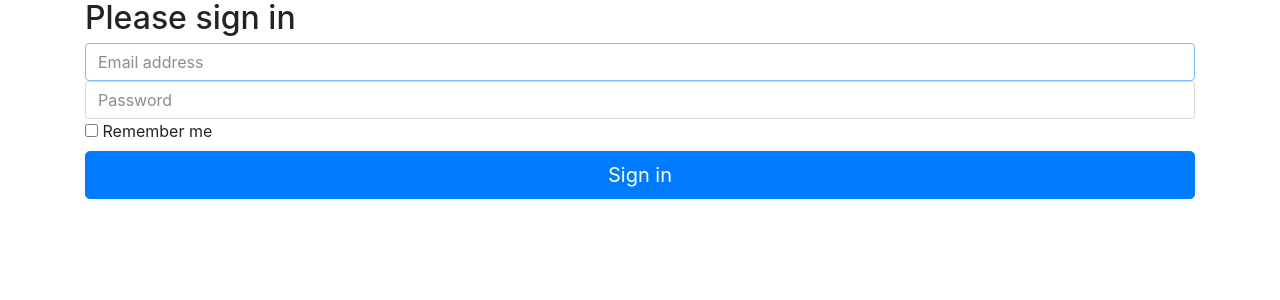
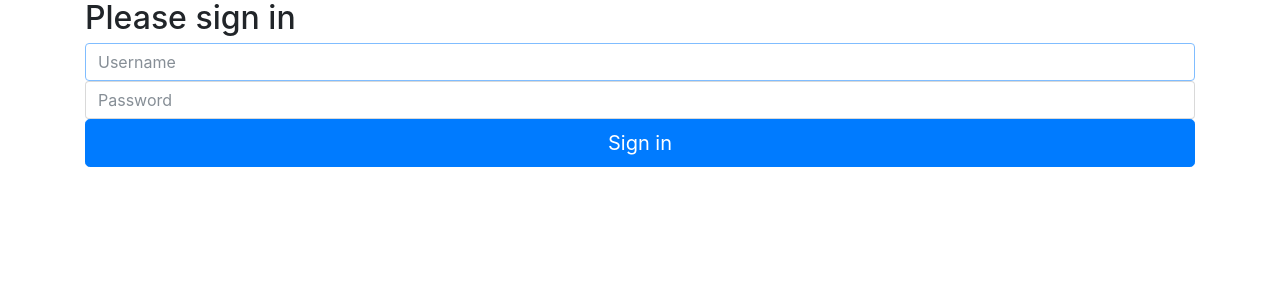
Before and after one commit to sancharz/Moringa_Project, a Django app: page /login/ in a window 1280 px wide. Shown: the top 300 px of the page. Run offline with Django 3.2, Linux system fonts and the light colour scheme; some libraries are stand-ins or nearby versions.

Commit message:
Redid the login system ui and redirect

```diff
--- a/moringa_main_app/templates/registration/login.html
+++ b/moringa_main_app/templates/registration/login.html
@@ -1,47 +1,33 @@
 <!DOCTYPE html>
 {% load staticfiles %}
+
 <html lang="en">
-  <head>
+
+<head>
     <meta charset="utf-8">
     <meta name="viewport" content="width=device-width, initial-scale=1, shrink-to-fit=no">
     <meta name="description" content="">
     <meta name="author" content="">
-    <link rel="icon" href="https://v4-alpha.getbootstrap.com/favicon.ico">
+    <title>Signin Template for Bootstrap</title>
+    <link href="https://v4-alpha.getbootstrap.com/dist/css/bootstrap.min.css" rel="stylesheet">
+    <link href="{% static " login/css/login.css" %}" rel="stylesheet">
+</head>
+<body>
+    {% block content %}
+        <div class="container">
+             <form class="form-signin" method="post" action="/login/">
+                 {% csrf_token %}
+                    <h2 class="form-signin-heading">Please sign in</h2>
+                    <label for="inputEmail" class="sr-only">Username</label>
+                    <input type="text" name="username" class="form-control" placeholder="Username" required autofocus>
+                    <label for="inputPassword" class="sr-only">Password</label>
+                    <input type="password" name="password" id="inputPassword" class="form-control" placeholder="Password" required>
+                    <button class="btn btn-lg btn-primary btn-block" type="submit">Sign in</button>
 
-    <title>Signin Template for Bootstrap</title>
+        </form>
+    </div> <!-- /container -->
+    <script src="../../assets/js/ie10-viewport-bug-workaround.js"></script>
+    {% endblock %}
+</body>
 
-    <!-- Bootstrap core CSS -->
-    <link href="https://v4-alpha.getbootstrap.com/dist/css/bootstrap.min.css" rel="stylesheet">
-
-    <!-- Custom styles for this template -->
-    <link href="{% static "login/css/login.css" %}" rel="stylesheet">
-  </head>
-
-  <body>
-
-    <div class="container">
-
-      <form class="form-signin">
-        <h2 class="form-signin-heading">Please sign in</h2>
-        <label for="inputEmail" class="sr-only">Email address</label>
-        <input type="email" id="inputEmail" class="form-control" placeholder="Email address" required autofocus>
-        <label for="inputPassword" class="sr-only">Password</label>
-        <input type="password" id="inputPassword" class="form-control" placeholder="Password" required>
-        <div class="checkbox">
-          <label>
-            <input type="checkbox" value="remember-me"> Remember me
-          </label>
-        </div>
-        <button class="btn btn-lg btn-primary btn-block" type="submit">Sign in</button>
-      </form>
-
-    </div> <!-- /container -->
-
-
-    <!-- Bootstrap core JavaScript
-    ================================================== -->
-    <!-- Placed at the end of the document so the pages load faster -->
-    <!-- IE10 viewport hack for Surface/desktop Windows 8 bug -->
-    <script src="../../assets/js/ie10-viewport-bug-workaround.js"></script>
-  </body>
 </html>
--- a/moringa_main_app/urls.py
+++ b/moringa_main_app/urls.py
@@ -8,7 +8,6 @@ urlpatterns = [
     #URLS for Student View
     url(r'^$', views.index, name='index'),
     url(r'^check_in/$', views.check_in, name='check_in'),
-    url(r'^login/$', views.login, name='login'),
     #url(r'^$', views.HomePageView.as_view()),
     #url(r'^check_in/$', views.CheckInView.as_view()),
     url(r'^check_in_late/$', views.CheckInLateView.as_view()),
@@ -38,7 +37,7 @@ urlpatterns = [
     url(r'^international_and_other_students$', views.InternationalOtherStudentsView.as_view()),
     url(r'^international_and_other_school$', views.InternationalOtherSchoolView.as_view()),
     url(r'^signup/$', views.signup, name='signup'),
-    url(r'^login/$', auth_views.login, name='login'),
+    url(r'^login/$', views.login, name='login'),
     url(r'^logout/$', auth_views.logout, name='logout'),
 
 ]
--- a/moringa_main_app/views.py
+++ b/moringa_main_app/views.py
@@ -1,7 +1,8 @@
 from django.shortcuts import render, redirect
 from django.views.generic import TemplateView
 from django.contrib.auth.decorators import login_required
-from django.contrib.auth import login, authenticate
+from django.contrib.auth import authenticate
+from django.contrib.auth import login as auth_login
 from django.contrib.auth.forms import UserCreationForm
 from moringa_main_app.forms import SignUpForm
 from django.http import HttpResponseRedirect, HttpResponse
@@ -55,10 +56,23 @@ def logout(request):
 # login
 def login(request):
     if request.method == 'GET':
+        print('gotem')
         return render(request, 'registration/login.html', None)
     if request.method == 'POST':
-        # UPDATE SESSION STUFF TO KEEP USER LOGGED IN
-        return check_in('GET')
+        username = request.POST['username']
+        password = request.POST['password']
+        user = authenticate(request, username=username, password=password)
+        if user is not None:
+            auth_login(request, user)
+            if hasattr(user, 'localadmin') is not None:
+                return redirect('/check_in/')
+            elif hasattr(user, 'students'):
+                return redirect('/view_record/')
+            else:
+                return redirect('/location_view/')
+        else:
+            return redirect('/login/')
+
 
 # check in for students
 def check_in(request):
```
